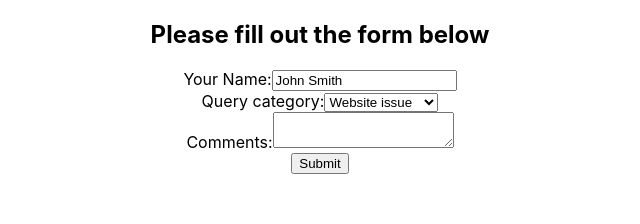
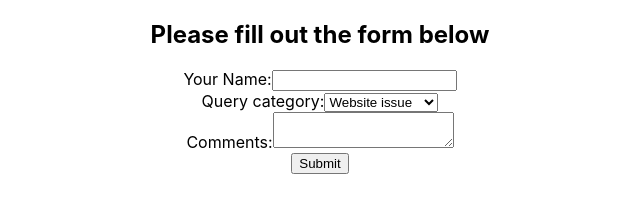
Before and after one commit to Josh-Wickens/gitpod-react, a React (Create React App) app in the folder my-app/: page / in a window 1280 px wide. Shown: the top 224 px of the page, without its empty margins (320-960 px from the left). Built offline with nearby package versions, Linux system fonts and the light colour scheme.

Commit message:
using hooks

```diff
--- a/my-app/src/App.js
+++ b/my-app/src/App.js
@@ -14,7 +14,10 @@
 // import LifeCyclesCDU from './components/LifeCyclesCDU';
 // import LifeCyclesCWU from './components/LifeCyclesCWU';
 // import ControlledForm from './components/ControlledForm';
-import UncontrolledForm from './components/UncontrolledForm';
+// import UncontrolledForm from './components/UncontrolledForm';
+// import HooksCounter from "./components/HooksCounter";
+// import ClassCounter from "./components/ClassCounter";
+import ControlledFormHooks from './components/ControlledFormHooks';
 
 function App() {
   return (
@@ -33,8 +36,11 @@
       <LifeCyclesCDM />
       <LifeCyclesCDU />
       <LifeCyclesCWU />
-      <ControlledForm />*/
-      <UncontrolledForm />}
+      <ControlledForm />
+      <UncontrolledForm />
+      <HooksCounter />
+      <ClassCounter /> */}
+      <ControlledFormHooks />
 
 
 
--- /dev/null
+++ b/my-app/src/components/ClassCounter.js
@@ -0,0 +1,30 @@
+import React, { Component } from 'react'
+
+export default class ClassCounter extends Component {
+  constructor(props) {
+    super(props);
+    this.state = {
+      count: 0
+    };
+  }
+
+  handleClick = () => {
+    this.setState(prevState => {
+      return { count: prevState.count + 1 }
+    })
+  }
+
+  render() {
+    return (
+      <div>
+        <h1>
+          Hello, I'm a stateful class component!
+        </h1>
+        <h2>You clicked {this.state.count} times</h2>
+        <button onClick={this.handleClick}>
+            Increment Counter
+        </button>
+      </div>
+    );
+  }
+}
--- /dev/null
+++ b/my-app/src/components/ControlledFormHooks.js
@@ -0,0 +1,52 @@
+import React, {useState} from 'react'
+
+function ControlledFormHooks() {
+    const [name, setName] = useState("");
+    const [category, setCategory] = useState("Website Issue");
+    const [comments, setComments] = useState("");
+    const handleSubmit = (e) => {
+        e.preventDefault();
+        console.log(name, category, comments);
+    }
+  return (
+    <div>
+        <h2>Please fill out the form below</h2>
+        <form onSubmit={handleSubmit}>
+          <div>
+            <label htmlFor='id-name'>Your Name:</label>
+            <input
+              value={name}
+              onChange={(e) => setName(e.target.value)}
+              id="id-name"
+              name="name"
+              type="text" />
+          </div>
+          <div>
+            <label htmlFor='id-category'>Query category:</label>
+            <select
+            id='id-category'
+            name='category'
+            value={category}
+            onChange={(e) => setCategory(e.target.value)}
+            >
+              <option value="website">Website issue</option>
+              <option value="order">Order issue</option>
+              <option value="general">General Inquiry</option>
+            </select>
+          </div>
+          <div>
+            <label htmlFor='id-comments'>Comments:</label>
+            <textarea
+            id='id-comments'
+            name='comments'
+            value={comments}
+            onChange={(e) => setComments(e.target.value)}
+            />
+          </div>
+          <input type="submit" value="Submit" />
+        </form>
+      </div>
+  )
+}
+
+export default ControlledFormHooks
--- /dev/null
+++ b/my-app/src/components/HooksCounter.js
@@ -0,0 +1,20 @@
+import React, { useState } from "react";
+
+export default function HooksCounter(props) {
+  const [count, setCount] = useState(0);
+
+  return (
+    <div className="greeting">
+        <h1>
+            Hello {props.name}!
+            I'm a functional component with hooks!
+        </h1>
+        <h2>You clicked {count} times</h2>
+        <button onClick={
+            () => setCount(count => count + 1)
+        }>
+            Increment Counter
+        </button>
+    </div>
+  );
+}
```
